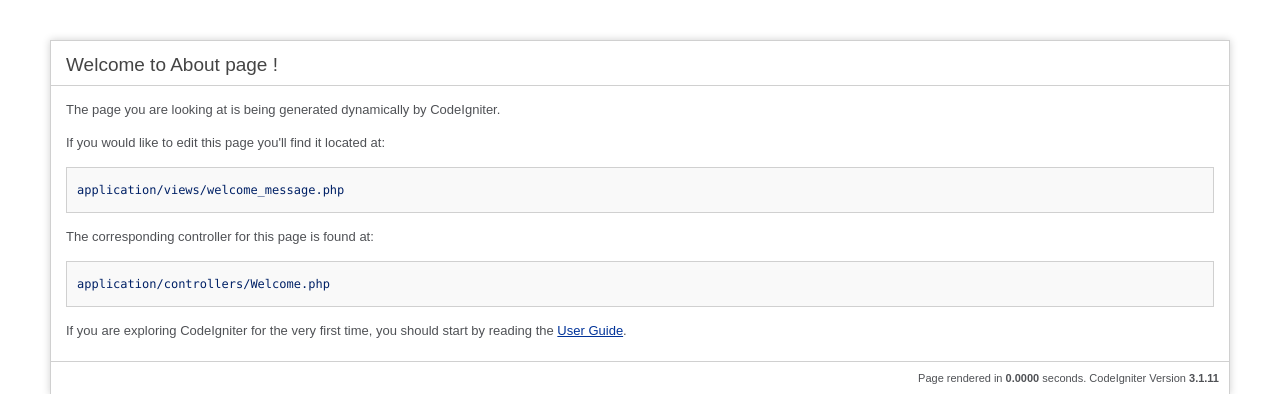
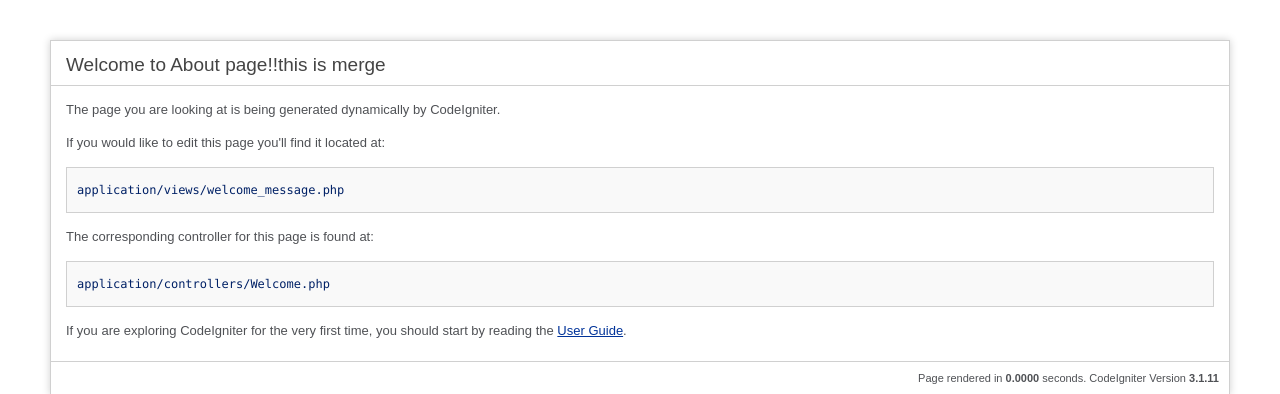
Before and after one commit to ruvipickme/codeigniterRepo, a CodeIgniter app: page /database/index.php/site/about in a window 1280 px wide. Shown: the top 394 px of the page. Run offline with CodeIgniter, Linux system fonts and the light colour scheme.

Commit message:
will see

```diff
--- a/application/views/aboutpage.php
+++ b/application/views/aboutpage.php
@@ -68,7 +68,7 @@ defined('BASEPATH') OR exit('No direct script access allowed');
 <body>
 
 <div id="container">
-	<h1>Welcome to About page !</h1>
+	<h1>Welcome to About page!!this is merge</h1>
 
 	<div id="body">
 		<p>The page you are looking at is being generated dynamically by CodeIgniter.</p>
```
